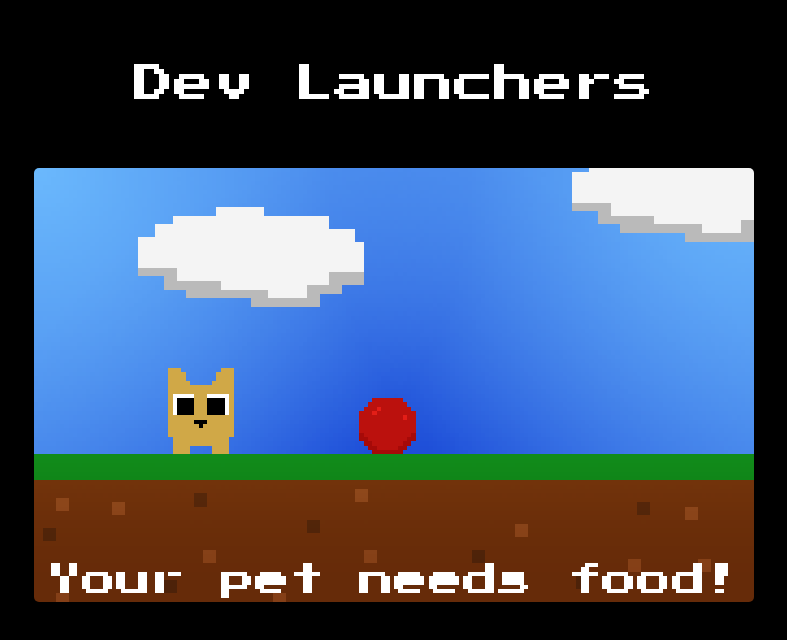
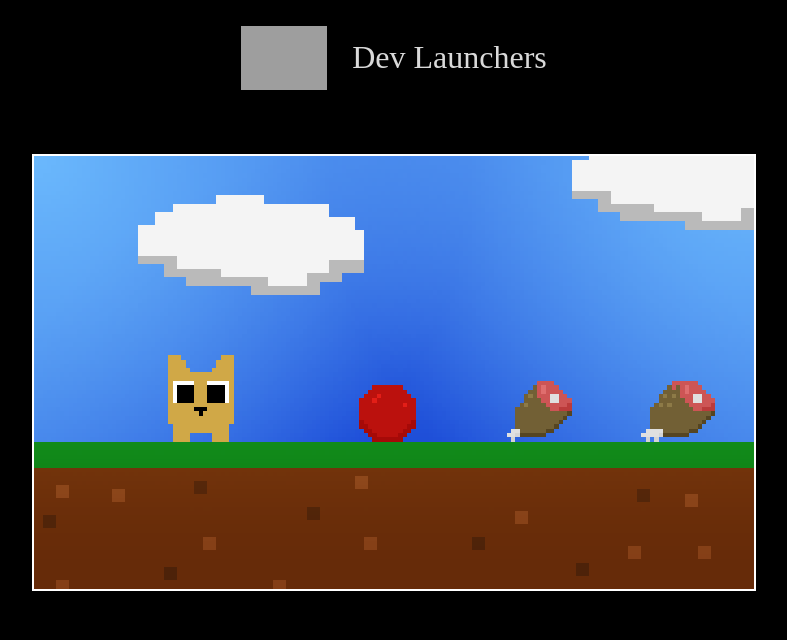
Before and after one commit to pyxld-kris/project-template__virtual-pet, a website built with Parcel: page index.html in a window 1280 px wide. Shown: the whole page, without its empty margins (246-1033 px from the left). Built offline with nearby package versions, Linux system fonts and the light colour scheme; grey boxes are pictures that could not be loaded; a web font is replaced by a local one.

Commit message:
Updated index.html, cleaned up text from activity

```diff
--- a/index.html
+++ b/index.html
@@ -1,15 +1,20 @@
 <!DOCTYPE html>
 <html lang="en">
   <head>
-	<meta charset="UTF-8">
-	<meta name="viewport" content="width=device-width, initial-scale=1.0">
-	<meta http-equiv="X-UA-Compatible" content="ie=edge">
-	<link href="https://fonts.googleapis.com/css?family=Press+Start+2P&display=swap" rel="stylesheet">
+    <meta charset="UTF-8" />
+    <meta name="viewport" content="width=device-width, initial-scale=1.0" />
+    <meta http-equiv="X-UA-Compatible" content="ie=edge" />
+    <link
+      href="https://fonts.googleapis.com/css?family=Press+Start+2P&display=swap"
+      rel="stylesheet"
+    />
     <title>Dev Launchers</title>
 
     <style>
-		@import url('https://fonts.googleapis.com/css?family=VT323&display=swap');
-		@import url('https://fonts.googleapis.com/css?family=Press+Start+2P&display=swap');		html,
+      @import url("https://fonts.googleapis.com/css?family=VT323&display=swap");
+      @import url("https://fonts.googleapis.com/css?family=Press+Start+2P&display=swap");
+      @import url("https://fonts.googleapis.com/css?family=Holtwood+One+SC&display=swap");
+      html,
       body,
       #game-container {
         margin: 0;
@@ -17,64 +22,78 @@
       }
 
       body {
-			background-color:black;
-			color:white;
+        background-color: black;
+        color: white;
       }
 
       #page-header {
-			width:100%;
-			margin-top:5%;
-			text-align:center;
-			font-size:2.5em;
-  		font-family: 'Press Start 2P', cursive;
+        width: 100%;
+        margin-top: 2%;
+        font-size: 2rem;
+        text-align: left;
+        /*font-family: "Press Start 2P", cursive;*/
+        font-family: "Holtwood One SC", serif;
+        display: flex;
+        align-items: center;
+        justify-content: center;
+        line-height: 90%;
+        color: #d9d9d9;
+      }
+
+      #header-image {
+        height: 4rem;
+        margin-right: 2%;
+        float: right;
       }
 
       #game-container {
         display: flex;
-			//align-items: center;
+        align-items: center;
         justify-content: center;
-			margin-top:5%;
-			width:100%;
-			max-width:100vh;
-			margin-left:auto;
-			margin-right:auto;
+        margin-top: 5%;
+        width: 100%;
+        max-width: 100vh;
+        margin-left: auto;
+        margin-right: auto;
+        border-radius: 0px;
       }
 
-
-
-		#game-container>canvas {
-			border-radius: 5px;
-			width:90%;
+      #game-container > canvas {
+        border-radius: 0px;
+        width: 90%;
+        border: 2px solid white;
       }
 
+      @media screen and (max-width: 550px) {
+      }
 
-		@media screen and (max-width:550px) {
-			/*
-			This media query is meant to fix a weird codesandbox
-			 	window size issue. It should make the game stay
-				in view better while it's being worked on in codesandbox
-			*/
-			#page-header {
-				font-size:2em;
-				width:50%;
-				margin-left:0;
+      /* Blinking text */
+      .blinking {
+        animation: blinkingText 1.2s infinite;
       }
-			#game-container {
-				margin-left:0;
-				justify-content:left;
+      @keyframes blinkingText {
+        0% {
+          color: #fff;
         }
-			#game-container>canvas {
-				border-radius: 5px;
-				width:60%;
+        49% {
+          color: #fff;
+        }
+        60% {
+          color: transparent;
+        }
+        99% {
+          color: transparent;
+        }
+        100% {
+          color: #fff;
         }
       }
-
     </style>
 
     <!-- Disable react's error overlay --------------------------->
     <!-- 	 * It interferes with the way we're using codesandbox -->
     <script>
-				window.addEventListener('error', function(e){
+      window.addEventListener("error", function(e) {
         // prevent React's listener from firing
         e.stopImmediatePropagation();
         // prevent the browser's console error message
@@ -83,8 +102,28 @@
     </script>
   </head>
   <body>
-	<div id="page-header">Dev Launchers</div>
-	<div id="game-container"></div>
+    <a
+      href="https://devlaunchers.com"
+      target="_blank"
+      style="text-decoration:none;"
+    >
+      <div id="page-header">
+        <img
+          id="header-image"
+          src="https://devlaunchers.com/static/media/logo-monogram.5e98cddd.png"
+        />
+        Dev Launchers
+      </div>
+    </a>
+    <div id="game-container">
+      <div
+        class="blinking"
+        style="width:40%;position:absolute;left:20%;z-index:-100;text-align:center;"
+      >
+        GAME
+      </div>
+    </div>
+
     <script src="./.DO_NOT_TOUCH/main.js"></script>
   </body>
 </html>
--- a/modify.mjs
+++ b/modify.mjs
@@ -12,7 +12,7 @@
 
 
 // How many food items should we give to our pet?
-const NUM_FOODS = 0; // Integer variable
+const NUM_FOODS = 3; // Integer variable
 
 /**** GOODBYE! ************************************************/
 /**** Stop Modifying Here! (Unless you want to experiment!) ***/
```
Also changed, not shown: .DO_NOT_TOUCH/main.js. Lines whose indentation alone changed are shown as unchanged.
